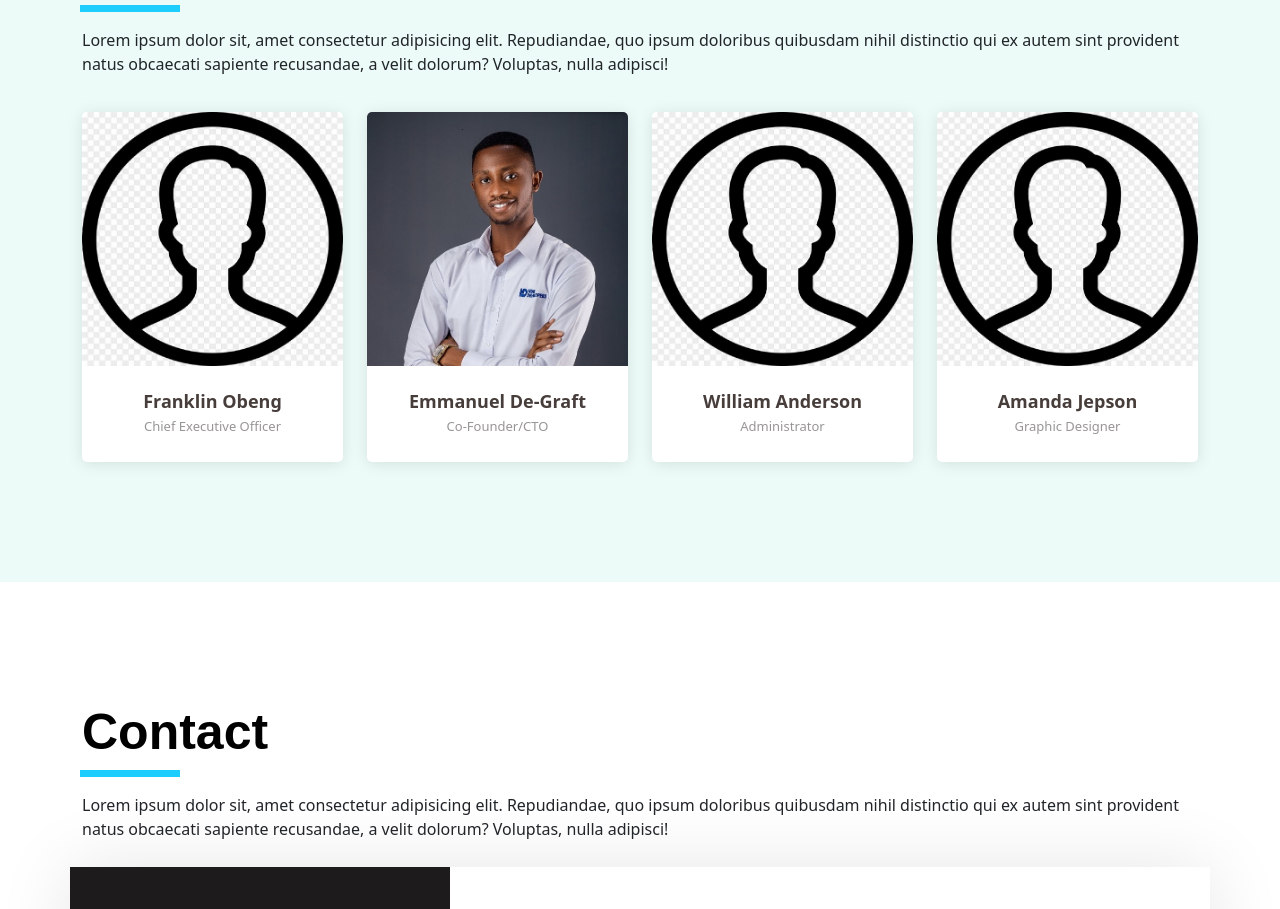
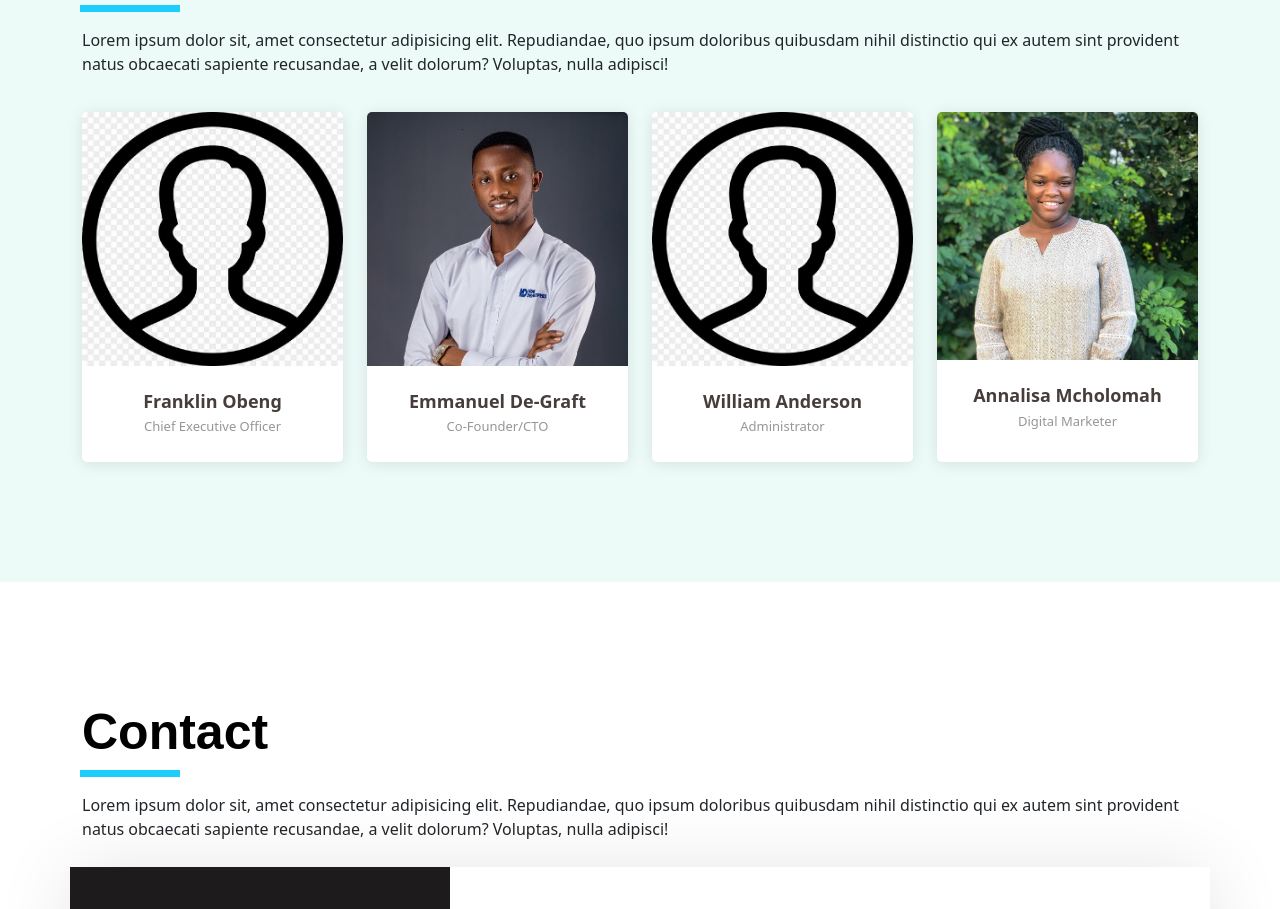
Before and after one commit to grooveyman/polymetis.co, a plain HTML site: page index.html in a window 1280 px wide. Shown: the part 5471-6380 px from the top of the page. Drawn offline with Linux system fonts and the light colour scheme; a web font is replaced by a local one.

Commit message:
updates on team

```diff
--- a/index.html
+++ b/index.html
@@ -746,7 +746,7 @@
             <div class="member">
               <div class="member-img">
                 <img
-                  src="assets/images/team/avatar.jpg"
+                  src="assets/images/team/annalisa.jpg"
                   class="img-fluid"
                   alt=""
                 />
@@ -758,8 +758,8 @@
                 </div>
               </div>
               <div class="member-info">
-                <h4>Amanda Jepson</h4>
-                <span>Graphic Designer</span>
+                <h4>Annalisa Mcholomah</h4>
+                <span>Digital Marketer</span>
               </div>
             </div>
           </div>
```
Also changed, not shown: assets/images/team/annalisa.jpg (added).
